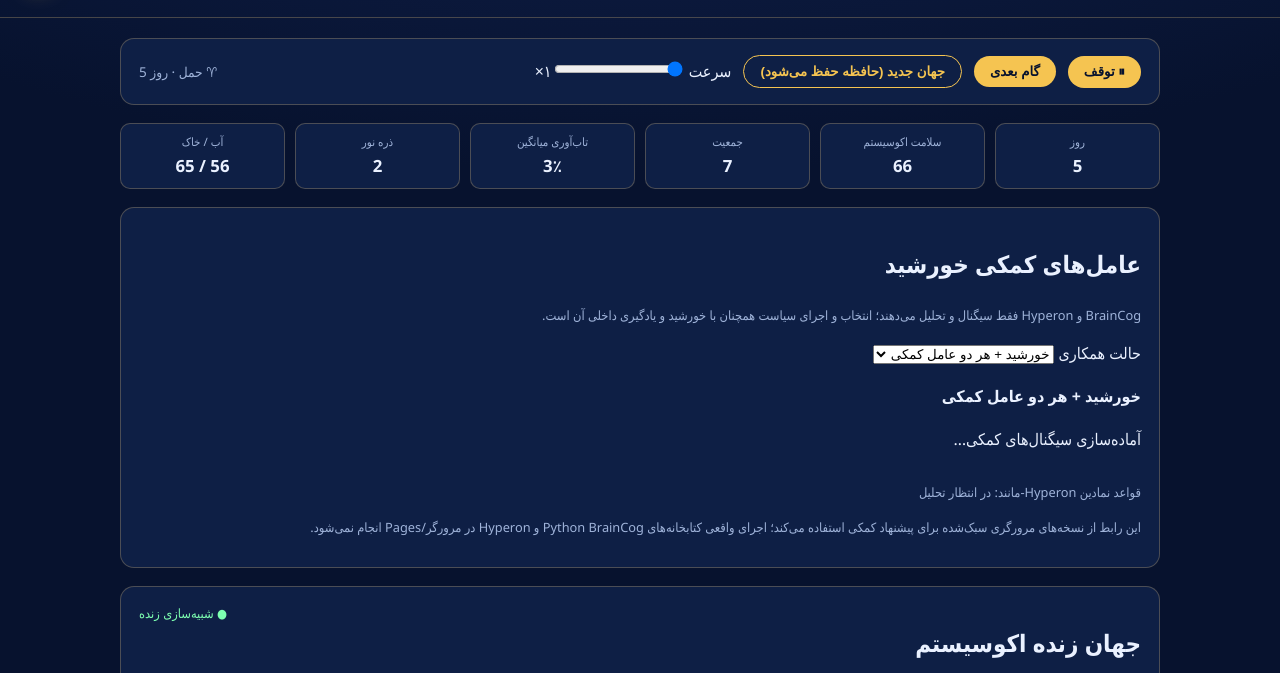
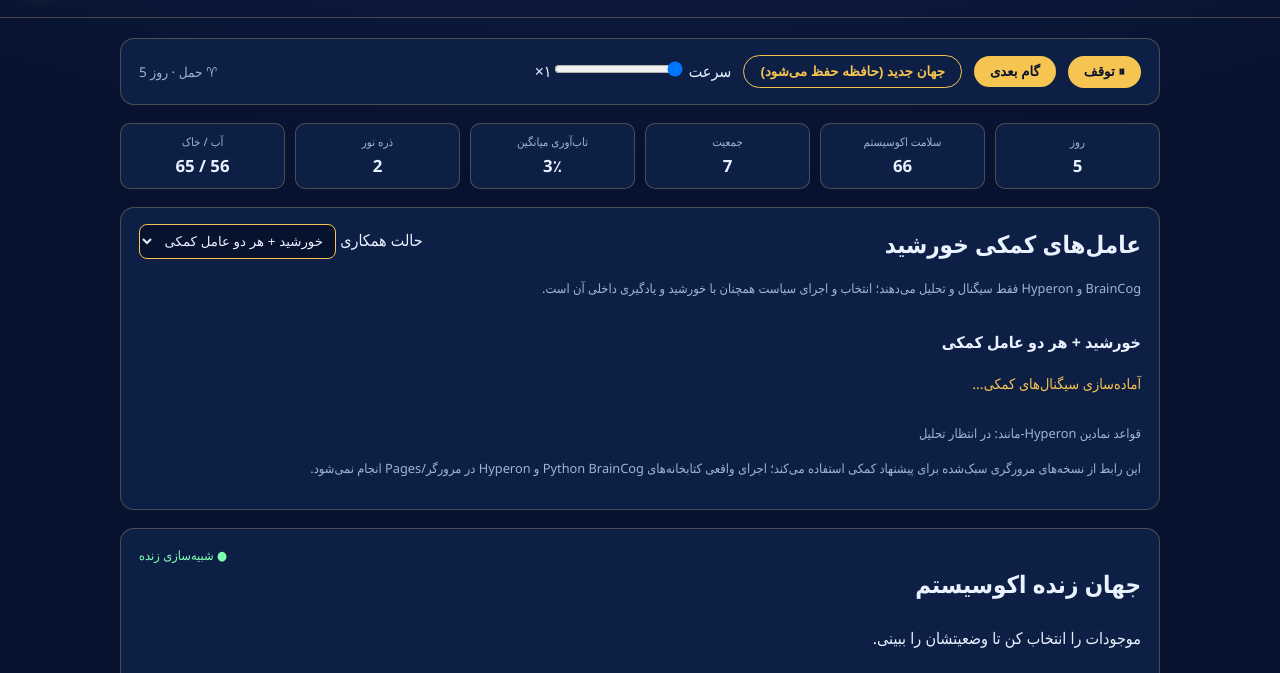
Before and after one commit to iojh2021-oss/sunp, a website with bundled scripts: page index.html in a window 1280 px wide. Shown: the part 115-788 px from the top of the page. Built offline with nearby package versions, Linux system fonts and the light colour scheme; files whose address does not match are found by name.

Commit message:
Style cognitive assistant controls

```diff
--- a/style.css
+++ b/style.css
@@ -141,3 +141,6 @@ footer { text-align: center; color: var(--muted); padding: 18px; font-size: 0.8r
 button.danger { color: var(--red); border-color: var(--red); }
 .memory-panel .population { margin-bottom: 8px; }
 .lessons small, #lessons small { color: var(--muted); }
+
+/* Advisory cognition UI */
+.cognition-head{display:flex;justify-content:space-between;gap:14px;align-items:flex-start;flex-wrap:wrap}.cognition-head h2{margin:0}.cognition-head select{background:#07122e;color:var(--text);border:1px solid var(--gold);border-radius:8px;padding:8px;max-width:100%}.cognition-summary{color:var(--gold);font-size:.9rem}.cognition-panel .population{margin:8px 0}
```
